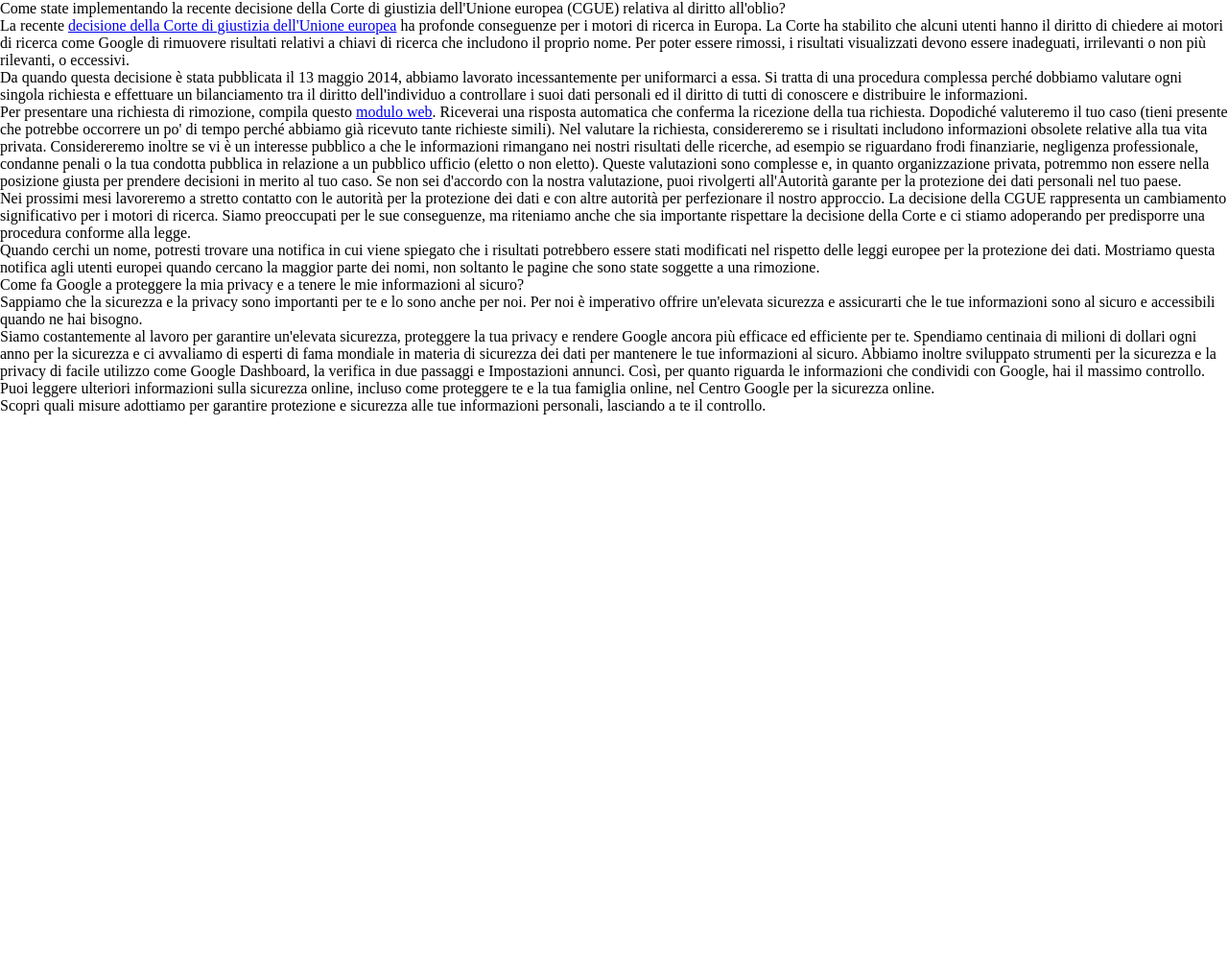
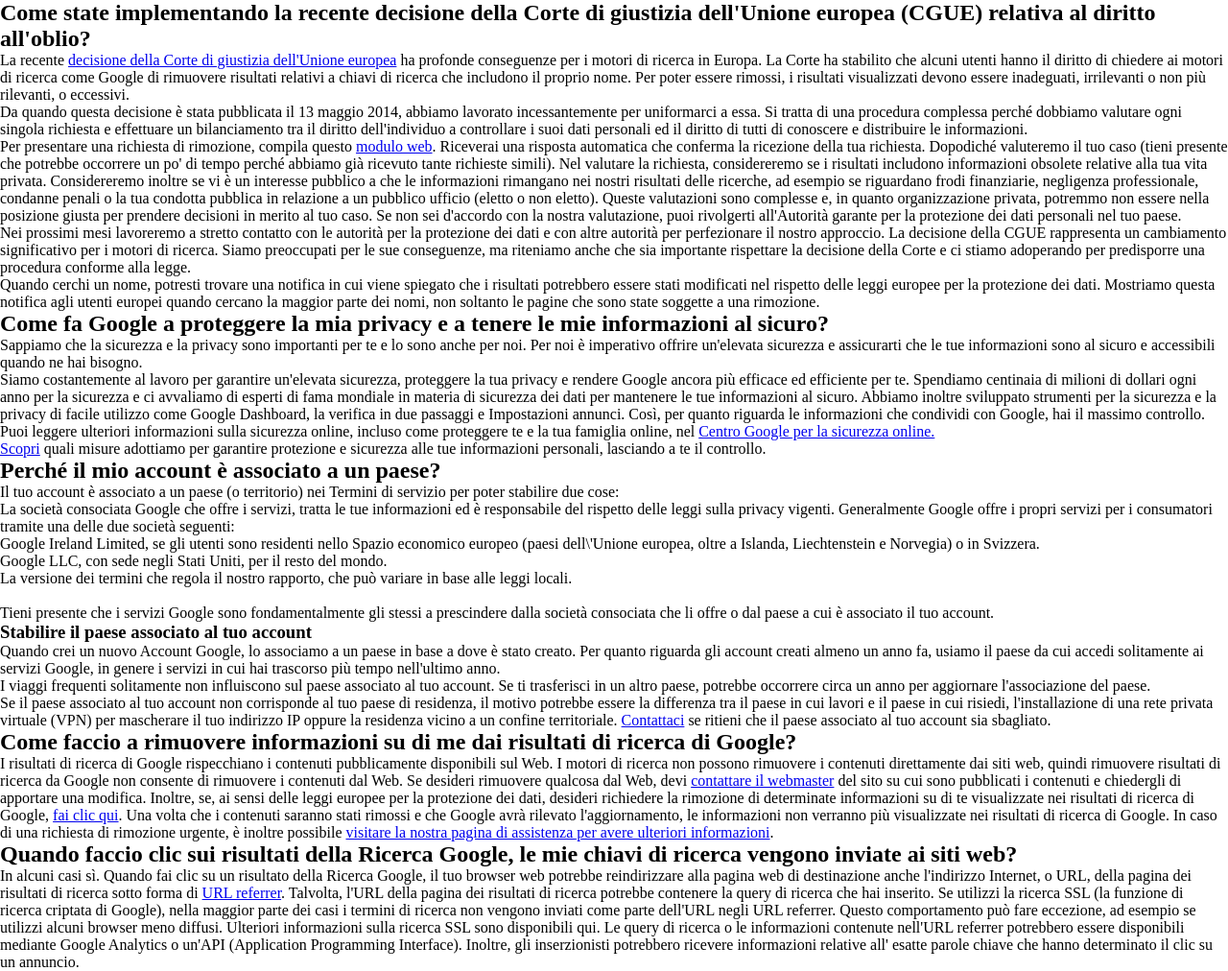
Before and after one commit to Cezar2001/php-google-faq, a PHP site: page / in a window 1280 px wide. Shown: the whole page at 96% size. Before the commit the page ends 432 px from the top, so only its background shows below. Run offline with PHP 8.4, Linux system fonts and the light colour scheme.

Commit message:
title + paragraphs

```diff
--- a/index.php
+++ b/index.php
@@ -3,6 +3,7 @@
 $db = [
     [
         "title" => "Come state implementando la recente decisione della Corte di giustizia dell'Unione europea (CGUE) relativa al diritto all'oblio?",
+        "titleSize" => "h2",
         "paragraphs" => [
             "La recente <a href='#'>decisione della Corte di giustizia dell'Unione europea</a> ha profonde conseguenze per i motori di ricerca in Europa. La Corte ha stabilito che alcuni utenti hanno il diritto di chiedere ai motori di ricerca come Google di rimuovere risultati relativi a chiavi di ricerca che includono il proprio nome. Per poter essere rimossi, i risultati visualizzati devono essere inadeguati, irrilevanti o non più rilevanti, o eccessivi.",
             "Da quando questa decisione è stata pubblicata il 13 maggio 2014, abbiamo lavorato incessantemente per uniformarci a essa. Si tratta di una procedura complessa perché dobbiamo valutare ogni singola richiesta e effettuare un bilanciamento tra il diritto dell'individuo a controllare i suoi dati personali ed il diritto di tutti di conoscere e distribuire le informazioni.",
@@ -13,15 +14,65 @@ $db = [
     ],
     [
         "title" => "Come fa Google a proteggere la mia privacy e a tenere le mie informazioni al sicuro?",
+        "titleSize" => "h2",
         "paragraphs" => [
             "Sappiamo che la sicurezza e la privacy sono importanti per te e lo sono anche per noi. Per noi è imperativo offrire un'elevata sicurezza e assicurarti che le tue informazioni sono al sicuro e accessibili quando ne hai bisogno.",
             "Siamo costantemente al lavoro per garantire un'elevata sicurezza, proteggere la tua privacy e rendere Google ancora più efficace ed efficiente per te. Spendiamo centinaia di milioni di dollari ogni anno per la sicurezza e ci avvaliamo di esperti di fama mondiale in materia di sicurezza dei dati per mantenere le tue informazioni al sicuro. Abbiamo inoltre sviluppato strumenti per la sicurezza e la privacy di facile utilizzo come Google Dashboard, la verifica in due passaggi e Impostazioni annunci. Così, per quanto riguarda le informazioni che condividi con Google, hai il massimo controllo.",
-            "Puoi leggere ulteriori informazioni sulla sicurezza online, incluso come proteggere te e la tua famiglia online, nel Centro Google per la sicurezza online.",
-            "Scopri quali misure adottiamo per garantire protezione e sicurezza alle tue informazioni personali, lasciando a te il controllo."
+            "Puoi leggere ulteriori informazioni sulla sicurezza online, incluso come proteggere te e la tua famiglia online, nel <a href='#'>Centro Google per la sicurezza online.</a>",
+            "<a href='#'>Scopri</a> quali misure adottiamo per garantire protezione e sicurezza alle tue informazioni personali, lasciando a te il controllo."
         ]
 
     ],
+    [
+        "title" => "Perché il mio account è associato a un paese?",
+        "titleSize" => "h2",
+        "paragraphs" => [
+            "Il tuo account è associato a un paese (o territorio) nei Termini di servizio per poter stabilire due cose:",
 
+            "<ol>
+                <li>
+                    La società consociata Google che offre i servizi, tratta le tue informazioni ed è responsabile del rispetto delle leggi sulla privacy vigenti. Generalmente Google offre i propri servizi per i consumatori tramite una delle due società seguenti:
+                    <ol>
+                        <li>
+                            Google Ireland Limited, se gli utenti sono residenti nello Spazio economico europeo (paesi dell\'Unione europea, oltre a Islanda, Liechtenstein e Norvegia) o in Svizzera.
+                        </li>
+                        <li>
+                            Google LLC, con sede negli Stati Uniti, per il resto del mondo.
+                        </li>
+                    </ol>
+                </li>
+
+                <li>
+                    La versione dei termini che regola il nostro rapporto, che può variare in base alle leggi locali.
+                </li>
+            </ol>",
+
+            "Tieni presente che i servizi Google sono fondamentalmente gli stessi a prescindere dalla società consociata che li offre o dal paese a cui è associato il tuo account.",
+        ]
+    ],
+    [
+        "title" => "Stabilire il paese associato al tuo account",
+        "titleSize" => "h3",
+        "paragraphs" => [
+            "Quando crei un nuovo Account Google, lo associamo a un paese in base a dove è stato creato. Per quanto riguarda gli account creati almeno un anno fa, usiamo il paese da cui accedi solitamente ai servizi Google, in genere i servizi in cui hai trascorso più tempo nell'ultimo anno.",
+            "I viaggi frequenti solitamente non influiscono sul paese associato al tuo account. Se ti trasferisci in un altro paese, potrebbe occorrere circa un anno per aggiornare l'associazione del paese.",
+            "Se il paese associato al tuo account non corrisponde al tuo paese di residenza, il motivo potrebbe essere la differenza tra il paese in cui lavori e il paese in cui risiedi, l'installazione di una rete privata virtuale (VPN) per mascherare il tuo indirizzo IP oppure la residenza vicino a un confine territoriale. <a href='#'>Contattaci</a> se ritieni che il paese associato al tuo account sia sbagliato."
+        ]
+    ],
+    [
+        "title" => "Come faccio a rimuovere informazioni su di me dai risultati di ricerca di Google?",
+        "titleSize" => "h2",
+        "paragraphs" => [
+            "I risultati di ricerca di Google rispecchiano i contenuti pubblicamente disponibili sul Web. I motori di ricerca non possono rimuovere i contenuti direttamente dai siti web, quindi rimuovere risultati di ricerca da Google non consente di rimuovere i contenuti dal Web. Se desideri rimuovere qualcosa dal Web, devi <a href='#'>contattare il webmaster</a> del sito su cui sono pubblicati i contenuti e chiedergli di apportare una modifica. Inoltre, se, ai sensi delle leggi europee per la protezione dei dati, desideri richiedere la rimozione di determinate informazioni su di te visualizzate nei risultati di ricerca di Google, <a href='#'>fai clic qui</a>. Una volta che i contenuti saranno stati rimossi e che Google avrà rilevato l'aggiornamento, le informazioni non verranno più visualizzate nei risultati di ricerca di Google. In caso di una richiesta di rimozione urgente, è inoltre possibile <a href='#'>visitare la nostra pagina di assistenza per avere ulteriori informazioni</a>."
+        ]
+    ],
+    [
+        "title" => "Quando faccio clic sui risultati della Ricerca Google, le mie chiavi di ricerca vengono inviate ai siti web?",
+        "titleSize" => "h2",
+        "paragraphs" => [
+            "In alcuni casi sì. Quando fai clic su un risultato della Ricerca Google, il tuo browser web potrebbe reindirizzare alla pagina web di destinazione anche l'indirizzo Internet, o URL, della pagina dei risultati di ricerca sotto forma di <a href='#'>URL referrer</a>. Talvolta, l'URL della pagina dei risultati di ricerca potrebbe contenere la query di ricerca che hai inserito. Se utilizzi la ricerca SSL (la funzione di ricerca criptata di Google), nella maggior parte dei casi i termini di ricerca non vengono inviati come parte dell'URL negli URL referrer. Questo comportamento può fare eccezione, ad esempio se utilizzi alcuni browser meno diffusi. Ulteriori informazioni sulla ricerca SSL sono disponibili qui. Le query di ricerca o le informazioni contenute nell'URL referrer potrebbero essere disponibili mediante Google Analytics o un'API (Application Programming Interface). Inoltre, gli inserzionisti potrebbero ricevere informazioni relative all' esatte parole chiave che hanno determinato il clic su un annuncio."
+        ]
+    ],
 ]
 
 
@@ -42,10 +93,7 @@ $db = [
 
     <?php
     foreach ($db as $key) {
-
-
-        echo $key['title'] . "<br>";
-
+        echo '<' . $key['titleSize'] . '/>' . $key['title'] . '</'. $key['titleSize'] . '>';
 
         foreach ($key['paragraphs'] as $item => $value) {
             echo $value . "<br>";
```
